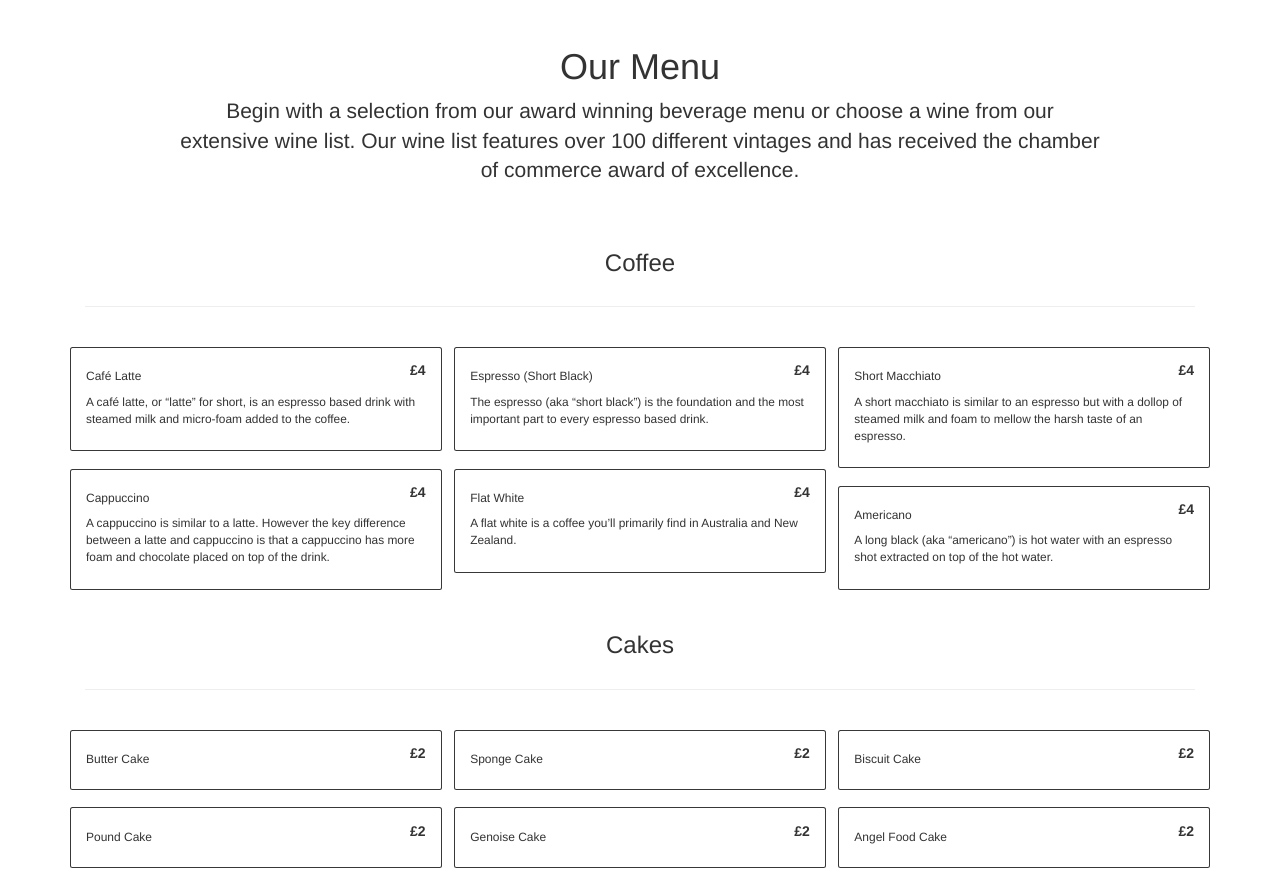
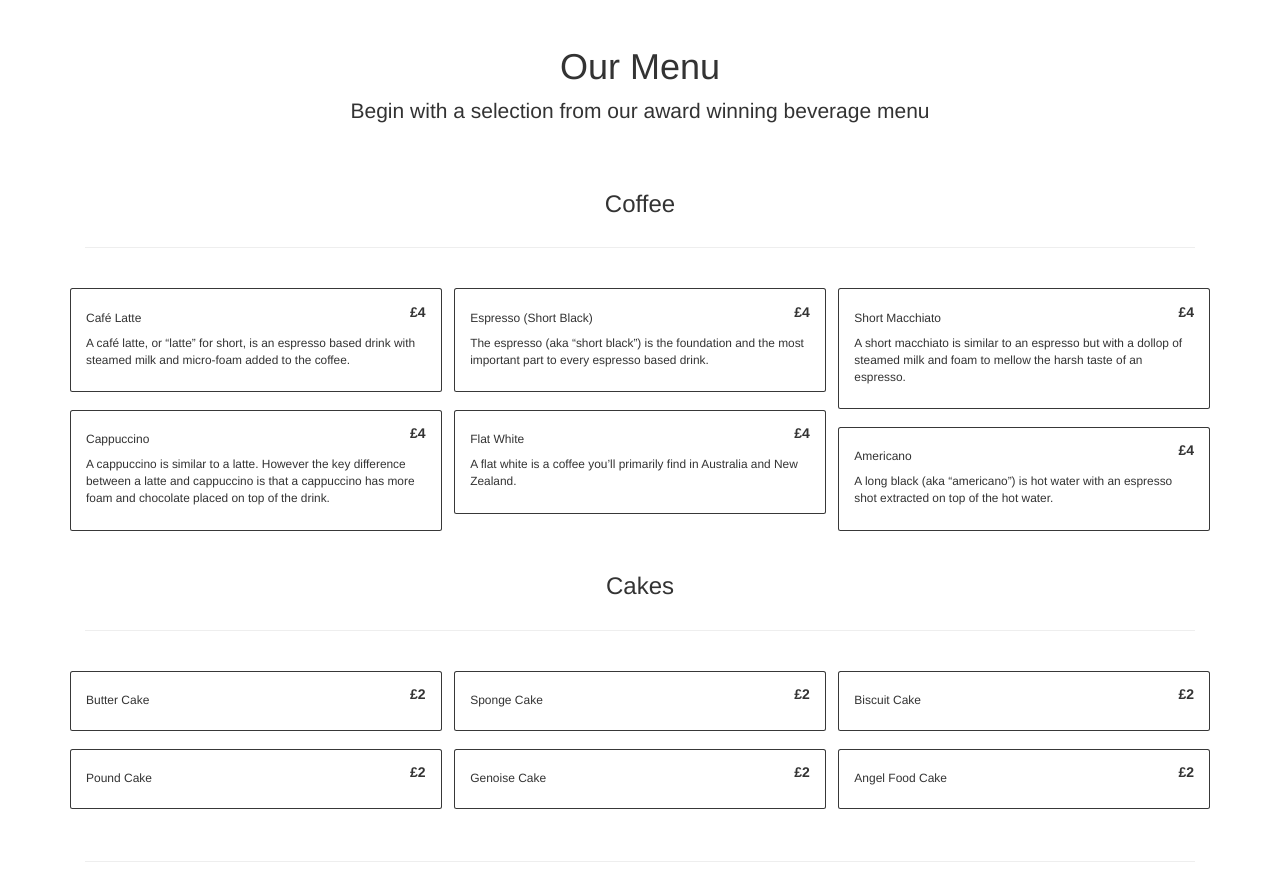
Before and after one commit to Azza434/ucfd-milestone-project, a plain HTML site: page index.html in a window 1280 px wide. Shown: the part 1863-2734 px from the top of the page. Drawn offline with nearby package versions, Linux system fonts and the light colour scheme.

Commit message:
Small fix

```diff
--- a/index.html
+++ b/index.html
@@ -205,11 +205,7 @@
 			<div class="row">
 				<div class="col-lg-10 mx-auto col-12 text-center mb-3">
 					<h1 class="mt-0 text-scondary">Our Menu</h1>
-					<p class="lead">Begin with a selection from our award winning beverage menu or choose a wine from
-						our
-						extensive wine list. Our wine list features over 100 different vintages and has received the
-						chamber
-						of commerce award of excellence.</p>
+					<p class="lead">Begin with a selection from our award winning beverage menu</p>
 				</div>
 				<div class="col-12 mt-4">
 					<h3 class="text-center">Coffee</h3>
```
